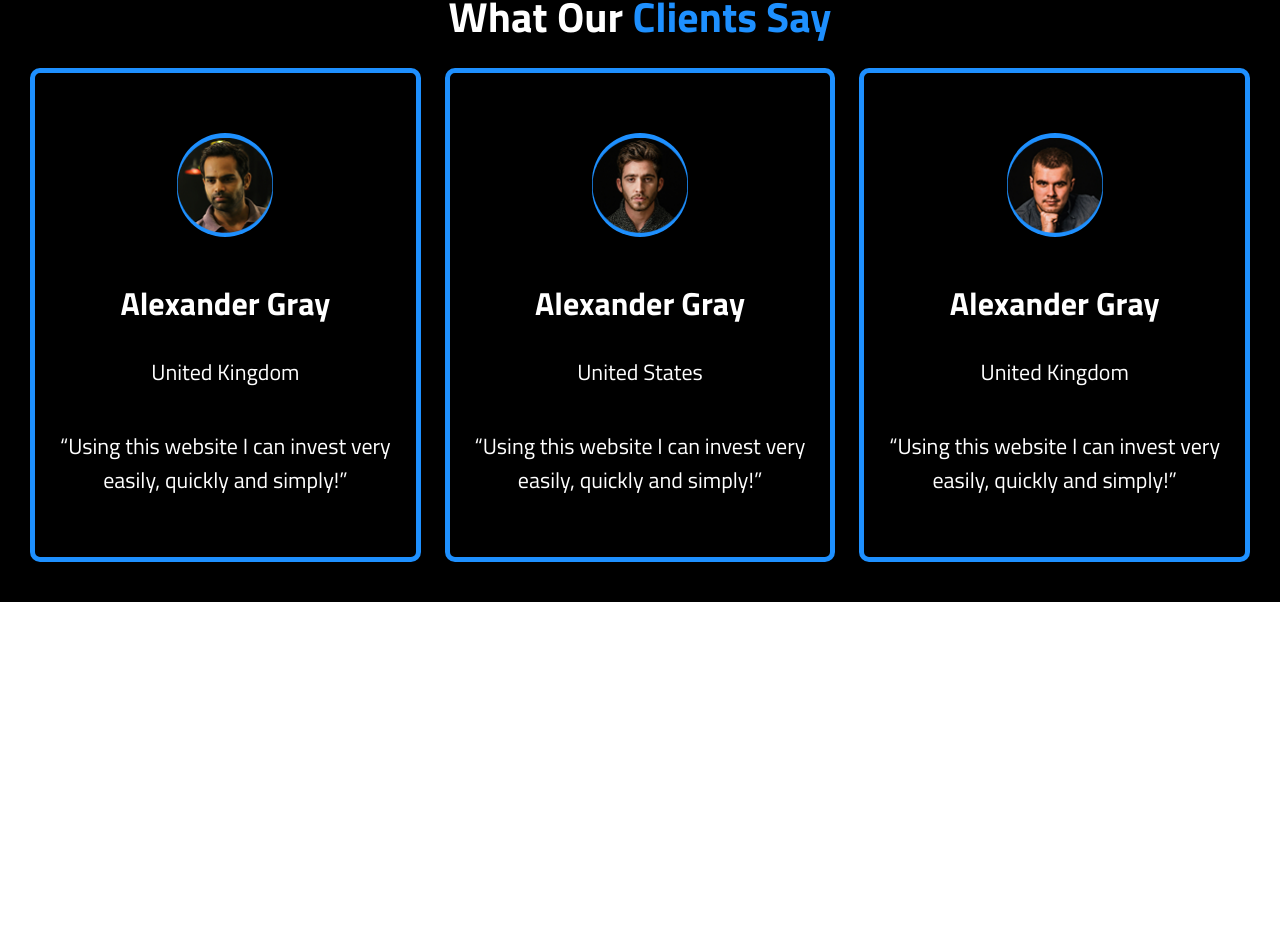
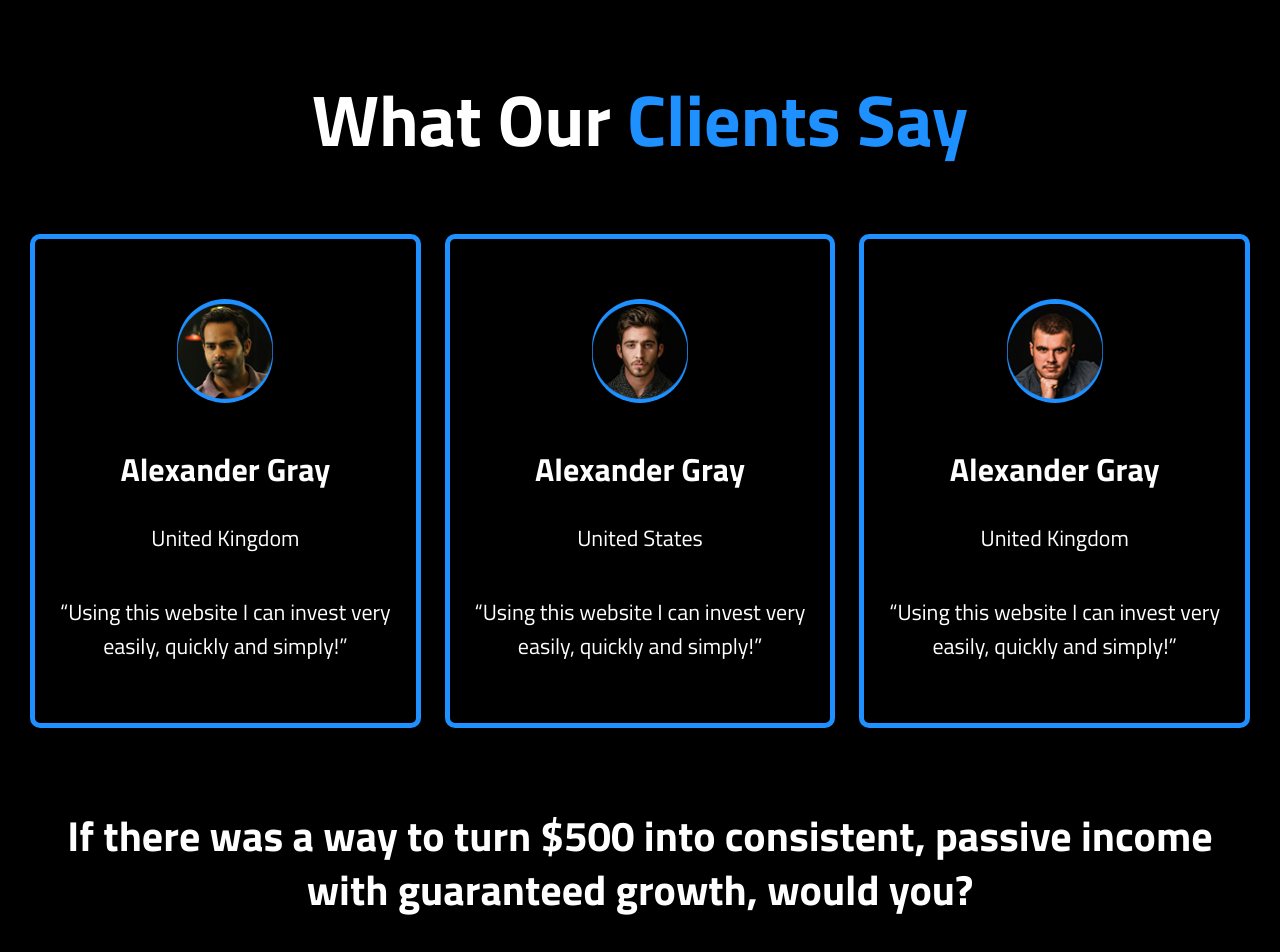
Before and after one commit to aayasIbrahim/Lifetime-Investment-website, a React (Create React App) app: page / in a window 1280 px wide. Shown: the part 5552-6504 px from the top of the page. Before the commit the page ends 6154 px from the top, so only its background shows below. Built offline with nearby package versions, Linux system fonts and the light colour scheme.

Commit message:
client top  part almost done

```diff
--- a/src/componets/ClientSection.jsx
+++ b/src/componets/ClientSection.jsx
@@ -8,7 +8,7 @@ function ClientSection() {
   return (
     <section className="bg-[#000000] py-10 text-white">
       <div className="container mx-auto px-[30px] ">
-        <h2 class="text-[42px] leading-[44px] font-bold text-center align-middle mt-[70px] mb-[30px]">
+        <h2 class="text-[42px] leading-[44px] font-bold text-center align-middle mt-[70px] mb-[30px] md:mt-[160px] md:mb-[80px] md:text-[72px] leading-[70px]">
           What Our <span className="text-[#1E90FF]"> Clients Say</span>
         </h2>
 
@@ -32,6 +32,11 @@ function ClientSection() {
             description={`“Using this website I can invest very easily, quickly and simply!”`}
           />
         </div>
+        <div>
+          <p class="text-[30px] leading-[40px] font-bold text-center align-middle px-[30px] mt-[30px] pb-[100px] md:text-[42px] md:leading-[54px] md:px-0 md:mt-[80px] md:mt-[160px]">
+          If there was a way to turn $500 into consistent, passive income with guaranteed growth, would you?
+          </p>
+        </div>
       </div>
     </section>
   );
--- a/src/componets/clientss/ClientsCards.jsx
+++ b/src/componets/clientss/ClientsCards.jsx
@@ -1,19 +1,18 @@
 import React from "react";
 
-export default function ClientsCards({image, country, description, name}) {
+export default function ClientsCards({ image, name, country, description }) {
   return (
     <div className="flex flex-col justify-center items-center  gap-[20px] rounded-[10px] border-[5px] border-[#1E90FF] ">
       <div className="w-[104 px] h-[104px] rounded-full bg-[#1E90FF] flex justify-center items-center  mt-[60px] mb-[25px]">
         <img src={image} alt="" className="w-[96px] h-[96px]" />
-
       </div>
       <h2 className="text-[32px] leading-[43px] font-bold text-center">
         {name}
       </h2>
-      <p className="text-[22px] leading-[34px] font-normal text-center mt-[10px]">{country}</p>
-      <p
-        class="text-[22px] leading-[34px] font-normal text-center mt-[20px] mb-[60px]"
-      >
+      <p className="text-[22px] leading-[34px] font-normal text-center mt-[10px]">
+        {country}
+      </p>
+      <p class="text-[22px] leading-[34px] font-normal text-center mt-[20px] mb-[60px] text-center">
         {description}
       </p>
     </div>
```
